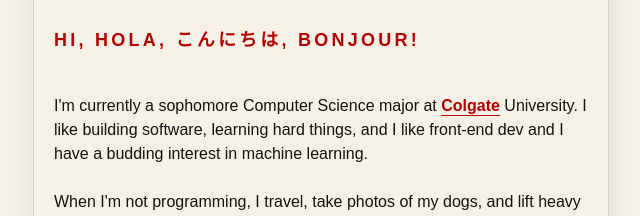
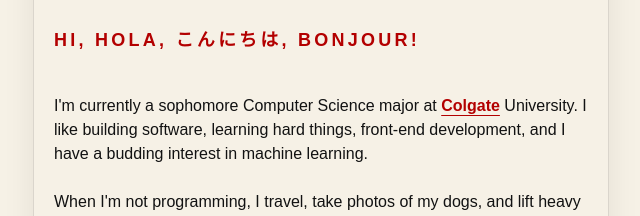
Before and after one commit to tonybolivar/personal-website, a Next.js app: page /about in a window 1280 px wide. Shown: the part 292-508 px from the top of the page, without its empty margins (319-959 px from the left). Built offline with nearby package versions, Linux system fonts and the light colour scheme; a web font is replaced by a local one.

Commit message:
I am bad at grammar.

```diff
--- a/app/about/page.tsx
+++ b/app/about/page.tsx
@@ -34,7 +34,7 @@ export default function Home() {
                 Colgate
               </a>
             </span>{" "}
-             University. I like building software, learning hard things, and I like front-end dev and I have a budding interest in
+             University. I like building software, learning hard things, front-end development, and I have a budding interest in
              machine learning.
           </p>
 
```
